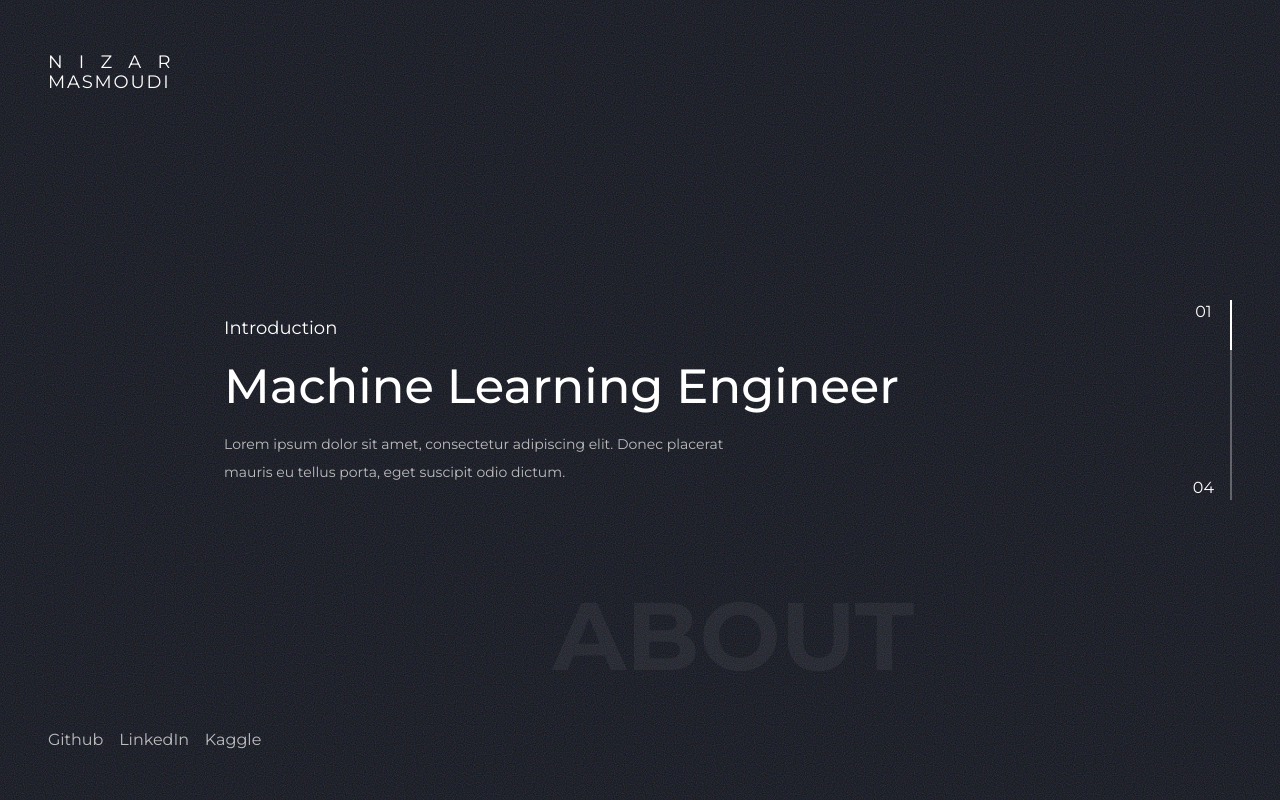
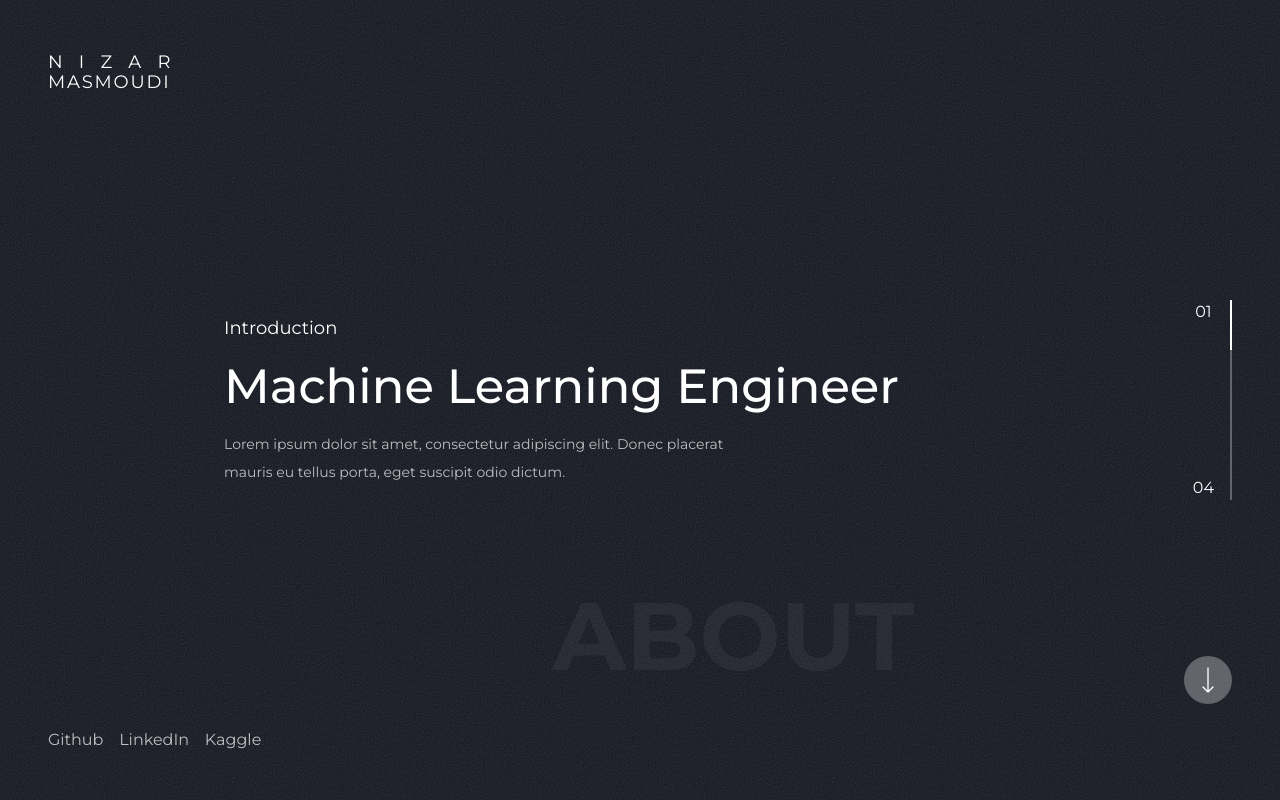
Before and after one commit to nizar-masmoudi/nizar-masmoudi.github.io, a React (Create React App) app: page / in a window 1280 px wide. Built offline with nearby package versions, Linux system fonts and the light colour scheme.

Commit message:
Create Scroll.jsx

```diff
--- a/src/App.jsx
+++ b/src/App.jsx
@@ -5,6 +5,7 @@ import Logo from './components/Logo';
 import Pagination from './components/Pagination';
 import About from './components/About';
 import Work from './components/Work';
+import Scroll from './components/Scroll';
 
 function App() {
   const [page, setPage] = useState(0);
@@ -36,6 +37,7 @@ function App() {
         </Work>
       </div>
       <Pagination page={page}/>
+      <Scroll faceDown={page !== 3} />
     </div>
   );
 }
--- a/src/components/About.jsx
+++ b/src/components/About.jsx
@@ -1,5 +1,5 @@
 import React from 'react';
-import { DevicePhoneMobileIcon, EnvelopeIcon, MapPinIcon, PhoneIcon } from '@heroicons/react/24/outline'
+import { DevicePhoneMobileIcon, EnvelopeIcon, MapPinIcon } from '@heroicons/react/24/outline'
 export default function About({ id }) {
   return (
     <div id={id} className='w-full h-full flex flex-col justify-center pl-12 snap-center'>
--- a/src/components/Pagination.jsx
+++ b/src/components/Pagination.jsx
@@ -9,11 +9,11 @@ export default function Pagination({ page }) {
       </span>
       <div className='h-full w-[2px] bg-white/30'>
         <div className={`duration-300 w-full h-1/4 bg-white ${
-          page ==  0 ?
+          page ===  0 ?
           'translate-y-0':
-          (page == 1 ?
+          (page === 1 ?
           'translate-y-full':
-          (page == 2 ?
+          (page === 2 ?
           'translate-y-[200%]':
           'translate-y-[300%]'))
           }`} />
--- /dev/null
+++ b/src/components/Scroll.jsx
@@ -0,0 +1,10 @@
+import { ArrowLongDownIcon } from '@heroicons/react/24/outline'
+import React from 'react'
+
+export default function Scroll({ faceDown }) {
+  return (
+    <div className={`absolute right-12 bottom-24 flex items-center justify-center w-12 aspect-square bg-white/30 rounded-full ${faceDown ? 'rotate-0' : 'rotate-180'} duration-200`}>
+      <ArrowLongDownIcon className='w-8 stroke-[1px]' />
+    </div>
+  )
+}
```
